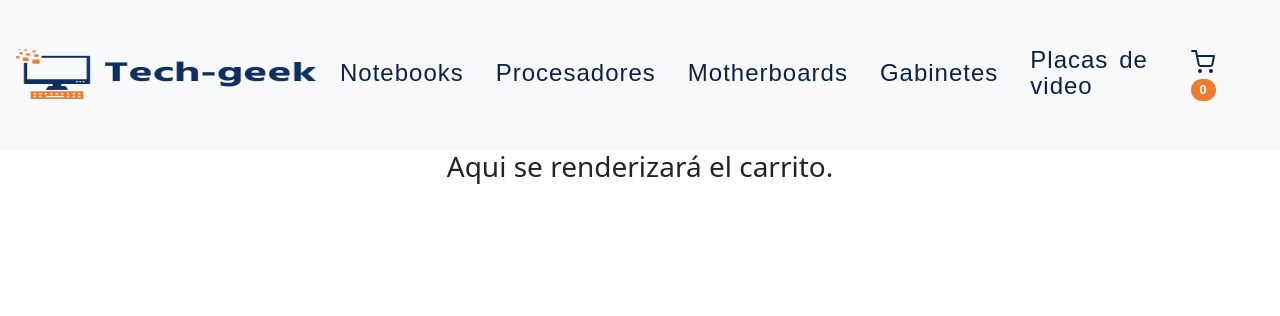
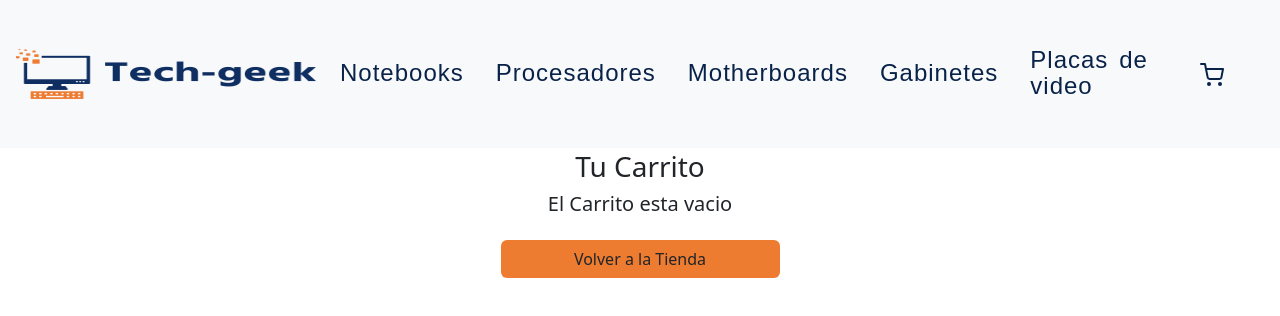
Before and after one commit to nachoduarte/Tech-geek-e-commerce-React, a React (Create React App) app: page /cart in a window 1280 px wide. Shown: the top 316 px of the page. Built offline with nearby package versions, Linux system fonts and the light colour scheme; a web font is replaced by a local one.

Commit message:
creado el CartContext con respectivas funciones, renderizado de Cart.js y sincronizacion con CartWidget

```diff
--- a/src/App.js
+++ b/src/App.js
@@ -6,12 +6,13 @@ import NavBar from './components/NavBar.js';
 import ItemListContainer from './components/ItemListContainer.js';
 import ItemDetailContainer from './components/ItemDetailContainer.js';
 import Cart from './components/Cart.js';
+import CartContextProvider from './context/CartContext.js';
 
 function App() {
 
 
   return (
-
+    <CartContextProvider>
     <Router>
       <div className="App">
         <header>
@@ -38,6 +39,7 @@ function App() {
         </main>
       </div>
     </Router>
+    </CartContextProvider>
   );
 }
 
--- a/src/components/Cart.js
+++ b/src/components/Cart.js
@@ -1,12 +1,46 @@
 import React from 'react';
-import {Container} from 'react-bootstrap';
+import { Container, Button, ListGroup } from 'react-bootstrap';
+import { CartContextUse } from '../context/CartContext.js';
+import { Link } from 'react-router-dom';
 
 const Cart = () => {
+    const { clear, removeItem, cart, totalPrice } = CartContextUse();
+
     return (
         <>
             <Container>
                 <div className=".col-md-8 cartDisplay">
-                    <h3 className=".px-auto">Aqui se renderizará el carrito.</h3>
+                    <h3 className=".px-auto">Tu Carrito</h3>
+                    {cart.map((element) =>{
+                        return (
+                            <>
+                                <ListGroup horizontal className="mt-3">
+                                    <ListGroup.Item><img src={element.item.pictureUrl} className="w-25"/></ListGroup.Item>
+                                    <ListGroup.Item>{element.item.name}</ListGroup.Item>
+                                    <ListGroup.Item>{element.item.price}</ListGroup.Item>
+                                    <ListGroup.Item>{element.item.description}</ListGroup.Item>
+                                    <ListGroup.Item>Seleccionados: {element.quantity}</ListGroup.Item>
+                                    <Button style={{backgroundColor: "#ED7B30" }} onClick={() => removeItem(element.item.id)}>Quitar Producto</Button>
+                                </ListGroup>
+                            </>
+                        );
+                    })}
+
+                        {cart.length > 0 ? (
+                            <>
+                                <h5 className="mt-5 align-self-end text-center">
+                                    Total a pagar: ${totalPrice}
+                                </h5>
+                                <Button onClick={clear} className="w-25 mt-5" variant="warning">
+                                    Vaciar carrito
+                                </Button>
+                            </>
+                        ) : (
+                            <h5>El Carrito esta vacio</h5>
+                        )}
+                        <Link to="/" className="btn mt-3 w-25" style={{backgroundColor: "#ED7B30" }}>
+                            Volver a la Tienda
+                        </Link>
                 </div>
             </Container>
         </>
--- a/src/components/CartWidget.js
+++ b/src/components/CartWidget.js
@@ -1,7 +1,11 @@
+import React from 'react';
 import cart from '../images/cart.svg';
+import { CartContextUse } from '../context/CartContext.js';
 
 
-const CartWidget = ({amount}) => {
+const CartWidget = () => {
+
+    const {cartProducts} = CartContextUse();
 
     const style = {
         backgroundColor: '#ED7B30'
@@ -10,7 +14,12 @@ const CartWidget = ({amount}) => {
     return (
         <div>
             <img src={cart}/>
-            <span className="badge rounded-pill" style={style}>{amount}</span>
+            {cartProducts > 0 ? (
+                <span className="badge rounded-pill" style={style}>{cartProducts}</span>
+            ) : (
+                ""
+            )}
+
         </div>
     )
 }
--- a/src/components/ItemCount.js
+++ b/src/components/ItemCount.js
@@ -18,9 +18,9 @@ const ItemCount = ({stock, initial, onAdd}) =>{
     return <>
         <div>
             <div className="itemButtons">
-                <button className="btn" style={style} onClick={remove}>-</button>
+                <button className="btn mx-2" style={style} onClick={remove}>-</button>
                 <input type="text" className="form-control text-center" placeholder="cantidad" aria-label="Username" aria-describedby="basic-addon1" value={count} id="input"/>
-                <button className="btn" style={style} onClick={add}>+</button>
+                <button className="btn mx-2" style={style} onClick={add}>+</button>
             </div>
             <button onClick={() =>onAdd(count)} type="button" className="btn container-fluid mt-2" style={style}>
                 Agregar al carrito
--- a/src/components/ItemDetail.js
+++ b/src/components/ItemDetail.js
@@ -2,17 +2,18 @@ import React, { useState } from 'react';
 import { Link } from 'react-router-dom';
 import { Card, Container, Spinner } from 'react-bootstrap';
 import ItemCount from './ItemCount.js';
+import { CartContextUse } from '../context/CartContext.js';
 
 const ItemDetail = ({producto}) =>{
     const { name, description, price, pictureUrl, stock } = producto;
 
+    const { addItem, cart } = CartContextUse();
+
     console.log(producto);
 
-    const [count, setCount] = useState(0);
 
     const onAdd = (qty) =>{
-        alert(qty + " productos agregados")
-        setCount(qty);
+        addItem(producto, qty);
     }
 
 
@@ -32,13 +33,15 @@ const ItemDetail = ({producto}) =>{
                         </Card.Title>
                         <Card.Text>{description}</Card.Text>
                         <h5>${price}</h5>
+                            <ItemCount stock={stock} initial={0} onAdd={onAdd} />
                         {
-                            count > 0 ? (
-                                <Link to="/cart" className="btn" style={{backgroundColor: "#ED7B30" }}>Ir al carrito</Link>
+                            cart.length > 0 ? (
+                                <Link to="/cart" className="btn container-fluid mt-2" style={{backgroundColor: "#ED7B30" }}>Ir al carrito</Link>
                             ) : (
-                                <ItemCount stock={stock} initial={count} onAdd={onAdd} />
+                                console.log("carrito vacio")
                             )
                         }
+                        <Link to="/" className="btn container-fluid mt-2" style={{backgroundColor: "#ED7B30"}}>Volver</Link>
 
                     </Card.Body>
                 </Card>
--- a/src/components/NavBar.js
+++ b/src/components/NavBar.js
@@ -41,9 +41,9 @@ const NavBar = () =>{
                             </NavLink>
                         </li>
                         <li className="nav-button">
-                            <a href="#" className="nav-a fontReg">
-                                <CartWidget amount={0} />
-                            </a>
+                            <NavLink to={`/cart`} activeClassName="currentCategory" className="nav-a fontReg">
+                                <CartWidget />
+                            </NavLink>
                         </li>
                     </ul>
                 </div>
--- /dev/null
+++ b/src/context/CartContext.js
@@ -0,0 +1,52 @@
+import { createContext, useContext, useState } from "react";
+
+const CartContext = createContext();
+
+export const CartContextUse = () => {
+    return useContext(CartContext);
+}
+
+export default function CartContextProvider({children}) {
+
+    const [cart, setCart] = useState([]);
+
+    const addItem = (item, quantity) => {
+        if(isInCart(item.id)){
+            const updateQty = [...cart];
+
+            updateQty.map(element =>{
+                if(element.item.id === item.id){
+                    element.quantity += quantity;
+                }
+            });
+            setCart(updateQty);
+        }else{
+            setCart([...cart, {item, quantity}]);
+        }
+    };
+
+    const isInCart = (id) => cart.find(element => element.id === id);
+
+    const clear = () =>{
+        setCart([]);
+    }
+
+    const removeItem = (id) => {
+        const cartFilter = () => cart.filter((element) => element.item.id !== id);
+        setCart(cartFilter);
+    };
+
+    const cartProducts = cart.reduce((acc, product) => acc += product.quantity, 0);
+
+    const totalPrice = cart.reduce((acc, product) => acc += ((product.item.price) * (product.quantity)), 0)
+    parseInt(totalPrice);
+
+    console.log('carrito', cart)
+
+    return(
+        <CartContext.Provider value={{cart, addItem, clear, removeItem, cartProducts, totalPrice, isInCart, setCart }}>
+            {children}
+        </CartContext.Provider>
+    )
+
+}
```
